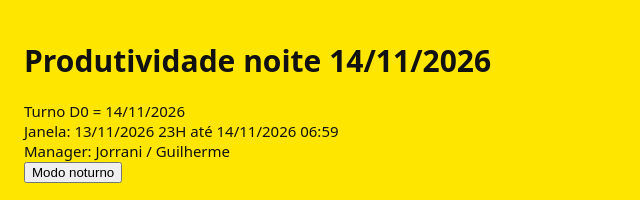
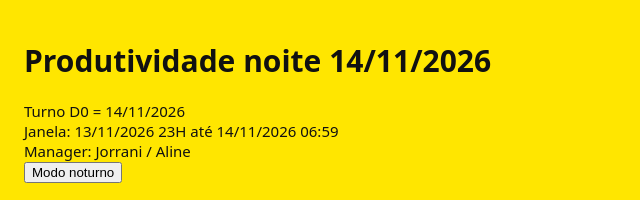
Before and after one commit to Jorrani/Brasileirao-MELI, a plain HTML site: page index.html in a window 1280 px wide. Shown: the top 200 px of the page, 0-640 px from the left. Drawn offline with Linux system fonts and the light colour scheme.

Commit message:
Manager: Aline no lugar de Guilherme - ranking PE01 D0 14/11/2026

```diff
--- a/index.html
+++ b/index.html
@@ -90,7 +90,7 @@ html{-webkit-text-size-adjust:100%}
 }
 </style>
 </head><body>
-<header><div class="tx"><h1>Produtividade noite 14/11/2026</h1><div class="info">Turno D0 = 14/11/2026<br>Janela: 13/11/2026 23H até 14/11/2026 06:59<br>Manager: Jorrani / Guilherme</div><button class="btn" onclick="document.body.classList.toggle('dark');this.textContent=document.body.classList.contains('dark')?'Modo claro':'Modo noturno'">Modo noturno</button></div><svg class="hero" viewBox="0 0 200 120" xmlns="http://www.w3.org/2000/svg" role="img" aria-label="Competição e trabalho em equipe">
+<header><div class="tx"><h1>Produtividade noite 14/11/2026</h1><div class="info">Turno D0 = 14/11/2026<br>Janela: 13/11/2026 23H até 14/11/2026 06:59<br>Manager: Jorrani / Aline</div><button class="btn" onclick="document.body.classList.toggle('dark');this.textContent=document.body.classList.contains('dark')?'Modo claro':'Modo noturno'">Modo noturno</button></div><svg class="hero" viewBox="0 0 200 120" xmlns="http://www.w3.org/2000/svg" role="img" aria-label="Competição e trabalho em equipe">
     <!-- troféu -->
     <path d="M78 22 h44 v22 a22 22 0 0 1 -44 0 Z" fill="#111"/>
     <path d="M78 30 h-10 a10 10 0 0 0 10 18" fill="none" stroke="#111" stroke-width="4"/>
```
